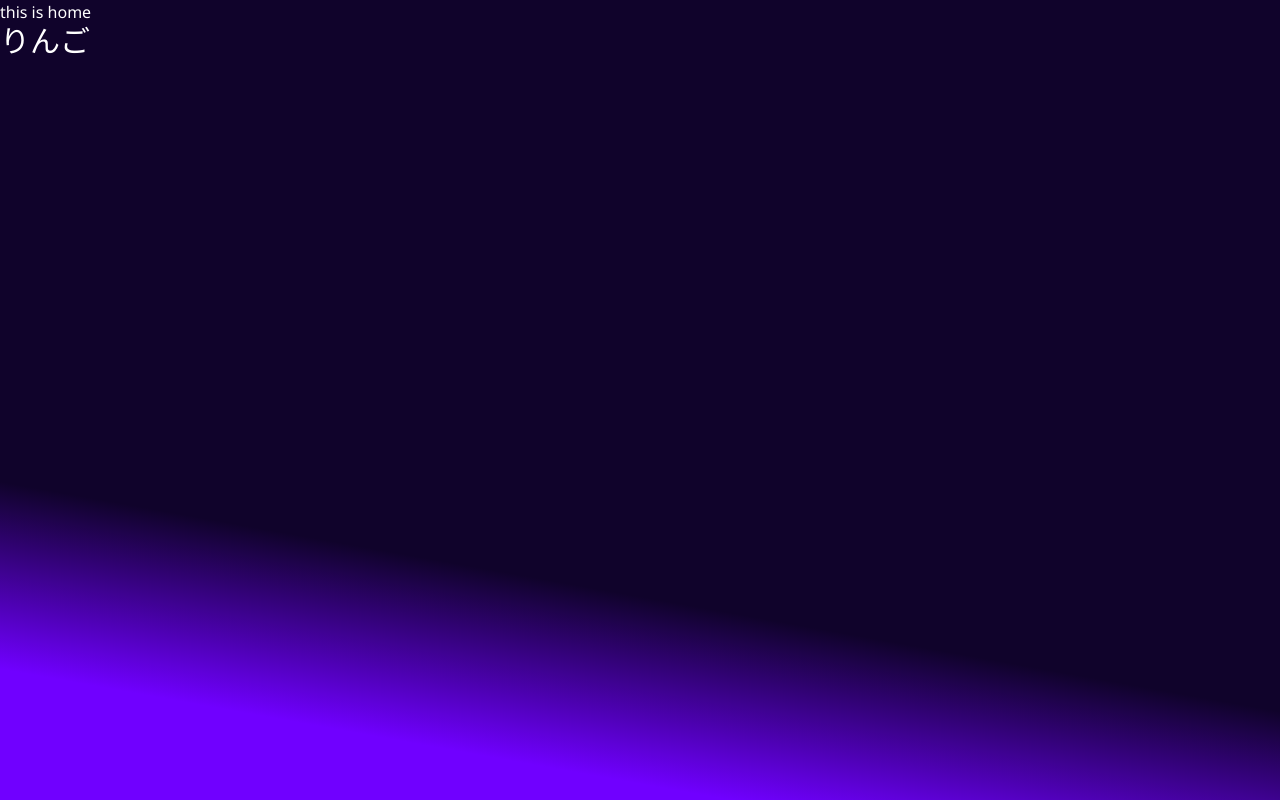
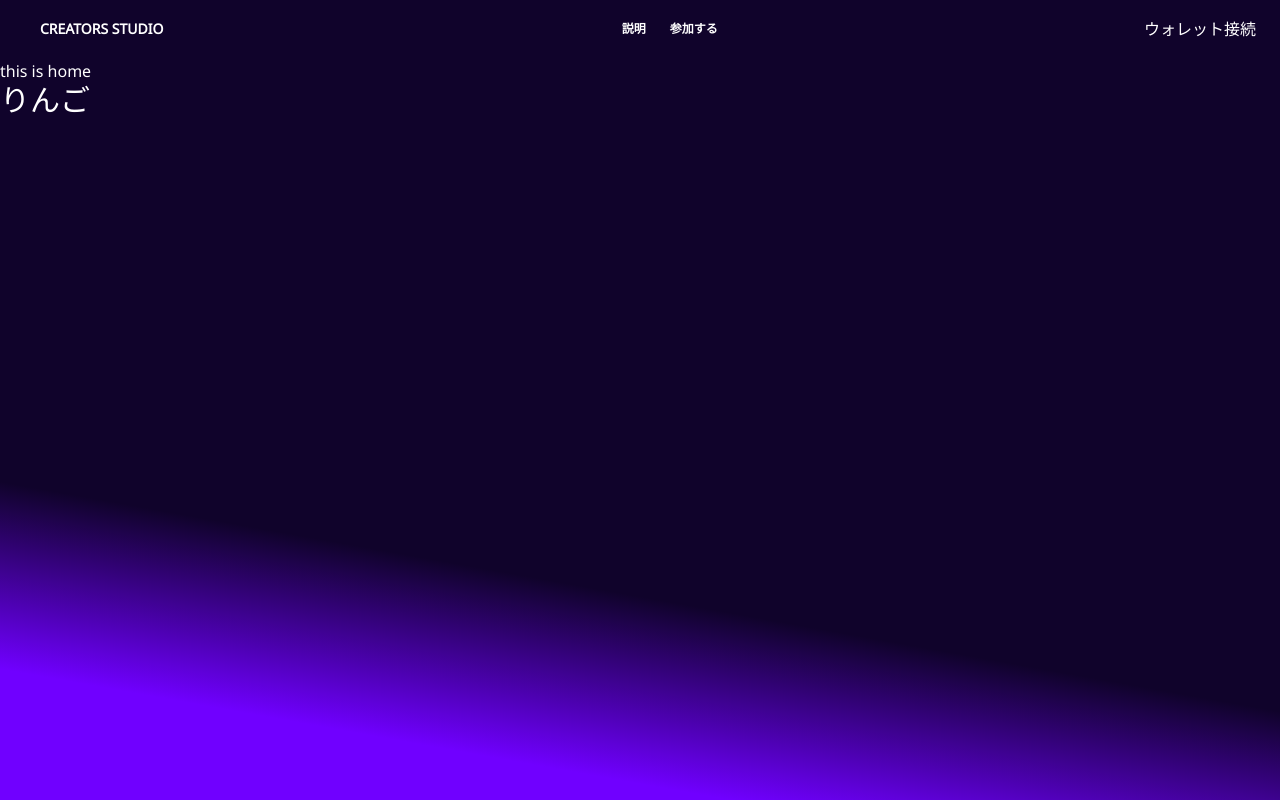
Before and after one commit to pon-pn/season-1, a React (Vite) app in the folder web/: page / in a window 1280 px wide. Built offline with nearby package versions, Linux system fonts and the light colour scheme; a web font is replaced by a local one.

Commit message:
feat: create navbar

```diff
--- a/web/src/App.tsx
+++ b/web/src/App.tsx
@@ -1,6 +1,7 @@
 import { lazy, Suspense } from "react";
 import { createRoot } from "react-dom/client";
 import { BrowserRouter, Route, Routes } from "react-router-dom";
+import { Navbar } from "components/Navbar";
 import { ROUTES } from "constants/routes";
 import { LoadingSpinner } from "components/Spinner";
 
@@ -13,6 +14,7 @@ const Play = lazy(() => import("pages/Play"));
 const App = () => (
   <BrowserRouter>
     <Suspense fallback={<LoadingSpinner />}>
+      <Navbar />
       <Routes>
         <Route path={ROUTES.TOP} element={<Home />} />
         <Route path={ROUTES.HOWTOPLAY} element={<HowToPlay />} />
--- a/web/src/components/Navbar.tsx
+++ b/web/src/components/Navbar.tsx
@@ -1,7 +1,28 @@
 export const Navbar = () => {
   return (
     <div>
-      <h1>this is home</h1>
+      <nav className="px-2 py-2.5 sm:px-4">
+        <div className="container justify-between items-center px-2 mx-auto flex flex-nowrap">
+          <div className="w-full relative flex justify-between lg:w-auto  px-4 lg:static lg:block lg:justify-start">
+            <a className="text-sm font-bold leading-relaxed inline-block mr-4 py-2 whitespace-nowrap uppercase text-white" href="#pablo">
+              Creators Studio
+            </a>
+          </div>
+          <div className="">
+            <ul className="flex flex-col lg:flex-row list-none ml-auto">
+              <li className="nav-item">
+                <a className="px-3 py-2 flex items-center text-xs uppercase font-bold leading-snug text-white hover:opacity-75" href="#pablo">説明</a>
+              </li>
+              <li>
+                <a className="px-3 py-2 flex items-center text-xs uppercase font-bold leading-snug text-white hover:opacity-75" href="#pablo">参加する</a>
+              </li>
+            </ul>
+          </div>
+          <div className="">
+            <button>ウォレット接続</button>
+          </div>
+        </div>
+      </nav>
     </div>
   );
 };
```
